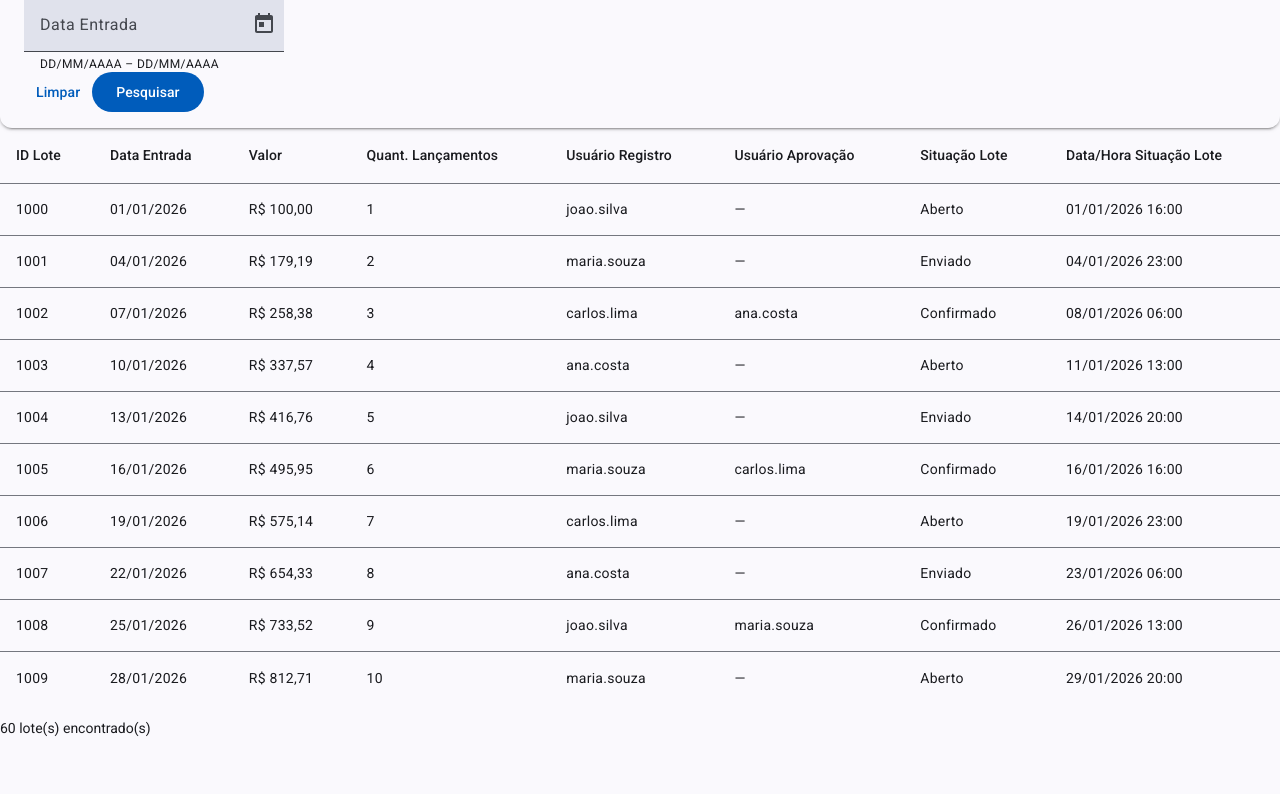
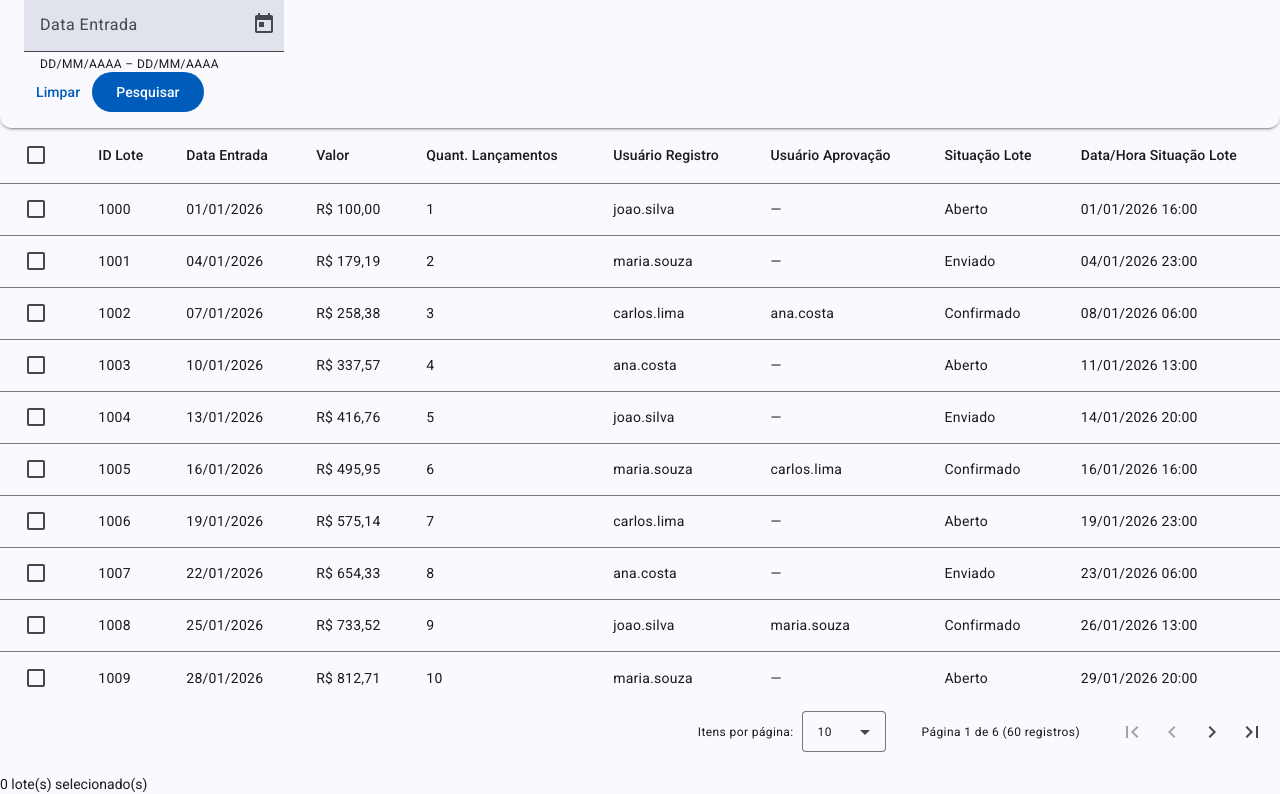
Before and after one commit to ysobarbosa/outros-creditos-debitos, an Angular app: page / in a window 1280 px wide. Shown: the part 491-1285 px from the top of the page. Before the commit the page ends 1229 px from the top, so only its background shows below. Built offline with nearby package versions, Linux system fonts and the light colour scheme.

Commit message:
feat: add server-side pagination and checkbox selection

```diff
--- a/src/app/features/other-credits-debits/components/batch-table/batch-table.html
+++ b/src/app/features/other-credits-debits/components/batch-table/batch-table.html
@@ -1,4 +1,22 @@
 <table mat-table [dataSource]="batches()" [trackBy]="trackById" aria-label="Lotes">
+    <ng-container matColumnDef="select">
+  <th mat-header-cell *matHeaderCellDef>
+    <mat-checkbox
+      [checked]="allSelected()"
+      [indeterminate]="someSelected()"
+      [disabled]="batches().length === 0"
+      aria-label="Selecionar todos os lotes da página"
+      (change)="toggleAll()"
+    />
+  </th>
+  <td mat-cell *matCellDef="let batch">
+    <mat-checkbox
+      [checked]="selectedIds().has(batch.id)"
+      [aria-label]="'Selecionar lote ' + batch.id"
+      (change)="toggle(batch)"
+    />
+  </td>
+</ng-container>
   <ng-container matColumnDef="id">
     <th mat-header-cell *matHeaderCellDef scope="col">ID Lote</th>
     <td mat-cell *matCellDef="let batch">{{ batch.id }}</td>
@@ -40,7 +58,12 @@
   </ng-container>
 
   <tr mat-header-row *matHeaderRowDef="columns"></tr>
-  <tr mat-row *matRowDef="let row; columns: columns"></tr>
+  <tr
+  mat-row
+  *matRowDef="let row; columns: columns"
+  [class.is-selected]="selectedIds().has(row.id)"
+  [attr.aria-selected]="selectedIds().has(row.id)"
+></tr>
 
   <tr *matNoDataRow>
     <td [attr.colspan]="columns.length">Nenhum lote encontrado.</td>
--- a/src/app/features/other-credits-debits/components/batch-table/batch-table.ts
+++ b/src/app/features/other-credits-debits/components/batch-table/batch-table.ts
@@ -1,20 +1,23 @@
 import { CurrencyPipe, DatePipe } from '@angular/common';
-import { ChangeDetectionStrategy, Component, input } from '@angular/core';
+import { ChangeDetectionStrategy, Component, input, computed, model } from '@angular/core';
 import { MatTableModule } from '@angular/material/table';
 import { Batch } from '../../../../core/models';
 import { BatchStatusLabelPipe } from '../../pipes/batch-status-label-pipe';
+import { MatCheckboxModule } from '@angular/material/checkbox';
 
 @Component({
   selector: 'app-batch-table',
-  imports: [MatTableModule, CurrencyPipe, DatePipe, BatchStatusLabelPipe],
+  imports: [MatTableModule, CurrencyPipe, DatePipe, BatchStatusLabelPipe, MatCheckboxModule],
   templateUrl: './batch-table.html',
   styleUrl: './batch-table.scss',
   changeDetection: ChangeDetectionStrategy.OnPush,
 })
 export class BatchTable {
   readonly batches = input.required<readonly Batch[]>();
+   readonly selected = model<readonly Batch[]>([]);
 
   protected readonly columns: string[] = [
+    'select',
     'id',
     'entryDate',
     'amount',
@@ -26,4 +29,23 @@ export class BatchTable {
   ];
 
   protected readonly trackById = (_index: number, batch: Batch): number => batch.id;
+  protected readonly selectedIds = computed(() => new Set(this.selected().map((b) => b.id)));
+
+  protected readonly allSelected = computed(
+    () => this.batches().length > 0 && this.batches().every((b) => this.selectedIds().has(b.id)),
+  );
+
+  protected readonly someSelected = computed(() => this.selected().length > 0 && !this.allSelected());
+
+  protected toggle(batch: Batch): void {
+    this.selected.update((current) =>
+      this.selectedIds().has(batch.id)
+        ? current.filter((b) => b.id !== batch.id)
+        : [...current, batch],
+    );
+  }
+
+  protected toggleAll(): void {
+    this.selected.set(this.allSelected() ? [] : [...this.batches()]);
+  }
 }
--- a/src/app/features/other-credits-debits/pages/batch-search/batch-search.html
+++ b/src/app/features/other-credits-debits/pages/batch-search/batch-search.html
@@ -16,7 +16,18 @@
     </div>
   }
 
-  <app-batch-table [batches]="batches()" />
+  <app-batch-table [batches]="batches()"  [(selected)]="selected" />
 
-  <p>{{ total() }} lote(s) encontrado(s)</p>
+ <mat-paginator
+  [length]="total()"
+  [pageIndex]="page().pageIndex"
+  [pageSize]="page().pageSize"
+  [pageSizeOptions]="pageSizeOptions"
+  [disabled]="loading()"
+  showFirstLastButtons
+  aria-label="Paginação de lotes"
+  (page)="onPageChange($event)"
+/>
+
+<p>{{ selected().length }} lote(s) selecionado(s)</p>
 </section>
--- a/src/app/features/other-credits-debits/pages/batch-search/batch-search.ts
+++ b/src/app/features/other-credits-debits/pages/batch-search/batch-search.ts
@@ -8,6 +8,7 @@ import { BatchService } from '../../../../core/services/batch.service';
 import { Breadcrumb, PageHeader } from '../../../../shared/components/page-header/page-header';
 import { BatchFilters } from '../../components/batch-filters/batch-filters';
 import { BatchTable } from '../../components/batch-table/batch-table';
+import { MatPaginatorModule, PageEvent } from '@angular/material/paginator';
 
 interface SearchQuery {
   filter: BatchFilter;
@@ -20,7 +21,7 @@ const EMPTY_RESULT: PageResult<Batch> = { items: [], total: 0 };
 
 @Component({
   selector: 'app-batch-search',
-  imports: [PageHeader, BatchFilters, BatchTable, MatProgressBarModule, MatButtonModule],
+  imports: [PageHeader, BatchFilters, BatchTable, MatProgressBarModule, MatButtonModule, MatPaginatorModule],
   templateUrl: './batch-search.html',
   styleUrl: './batch-search.scss',
   changeDetection: ChangeDetectionStrategy.OnPush,
@@ -45,6 +46,10 @@ export class BatchSearch {
   // Derived state
   protected readonly batches = computed(() => this.result().items);
   protected readonly total = computed(() => this.result().total);
+  protected readonly page = computed(() => this.query().page);
+  protected readonly pageSizeOptions = [10, 25, 50];
+
+  protected readonly selected = signal<readonly Batch[]>([]);
 
   constructor() {
     toObservable(this.query)
@@ -77,6 +82,13 @@ export class BatchSearch {
   protected retry(): void {
     this.query.update((current) => ({ ...current }));
   }
+
+  protected onPageChange(event: PageEvent): void {
+  this.query.update((current) => ({
+    ...current,
+    page: { pageIndex: event.pageIndex, pageSize: event.pageSize },
+  }));
+}
 }
 
 function toErrorMessage(err: unknown): string {
```
